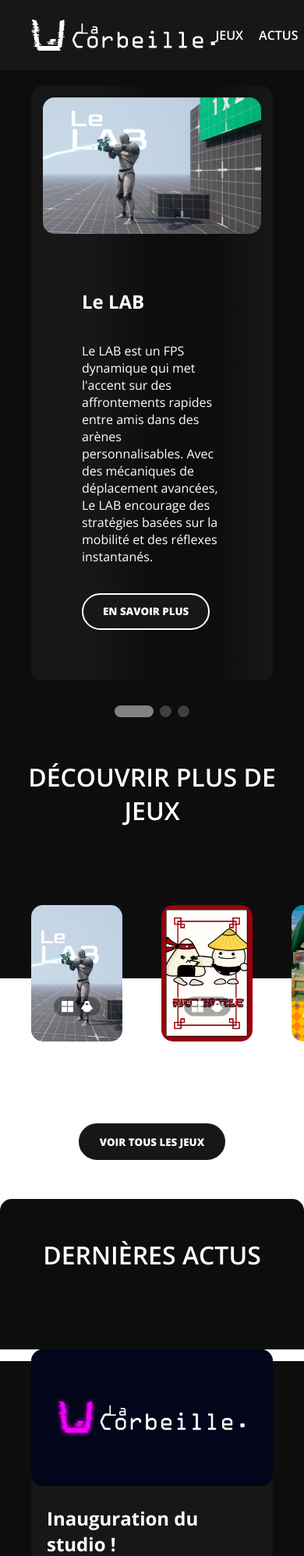
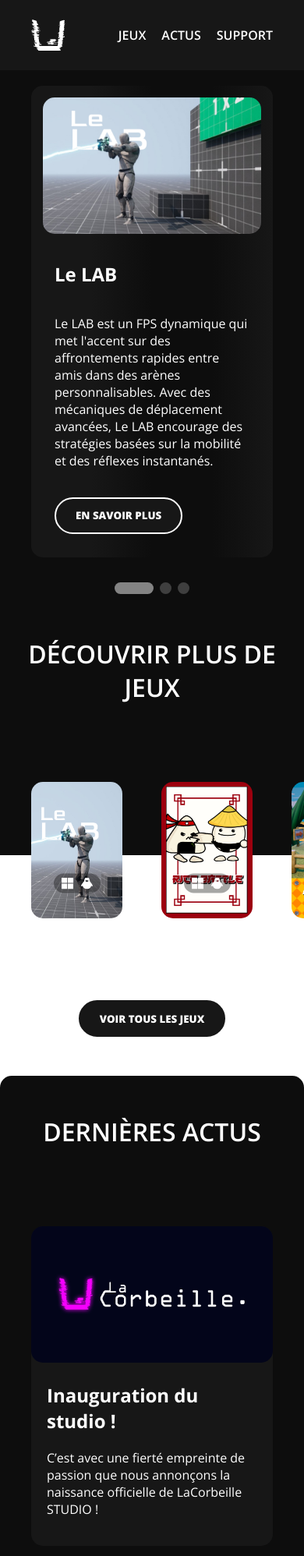
Before and after one commit to LaCorbeille/lacorbeille.studio, a PHP site: page / in a window 390 px wide; the page is wider, and only the part inside the window is pictured. Shown: the top 1996 px of that part at 78% size. Run offline with PHP 8.4, Linux system fonts and the light colour scheme; grey boxes labelled with a size stand in for pictures from a placeholder-image service; some libraries are stand-ins or nearby versions; some web fonts are replaced.

Commit message:
:bug: Update logo handling and improve game cards functionality for better responsiveness

```diff
--- a/css/index.css
+++ b/css/index.css
@@ -9,6 +9,14 @@ header {
 
 header img {
     height: 40px;
+}
+
+header img#logoSmall {
+    display: none;
+}
+
+header img#logoFull {
+    display: block;
 }
 
 header nav {
@@ -89,10 +97,6 @@ section:nth-of-type(1) .slide>div>button:hover {
 section:nth-of-type(1) .slide>img {
     border-radius: 15px;
     object-fit: cover;
-    /* height: 500px;
-    width: 800px;
-    width: 42vw;
-    height: 26.25vw; */
     width: calc(800 * 0.05vw);
     height: calc(500 * 0.05vw);
 }
@@ -135,7 +139,6 @@ section:nth-of-type(2)>h1 {
 }
 
 section:nth-of-type(2)>div {
-    /* display: flex; */
     justify-content: space-between;
     padding: 0 calc(var(--main-side-padding) * 4);
     display: grid;
@@ -153,7 +156,7 @@ section:nth-of-type(2)>div div#whiteBackground {
     top: 330px;
     left: 0;
     width: 100%;
-    height: 80%;
+    height: 75%;
     background-color: white;
 }
 
--- a/css/responsive/index.css
+++ b/css/responsive/index.css
@@ -91,3 +91,22 @@
         align-items: center;
     }
 }
+
+
+
+@media (max-width: 600px) {
+
+    /* Header */
+    header img#logoSmall {
+        display: block;
+    }
+
+    header img#logoFull {
+        display: none;
+    }
+
+    /* Section 1 */
+    section:nth-of-type(1) .slide>div {
+        padding: 15px;
+    }
+}
--- a/index.html
+++ b/index.html
@@ -56,7 +56,8 @@
 <body>
     <header>
         <h1 style="display:none">LaCorbeille STUDIO</h1>
-        <img src="assets/img/branding/LogoFullWhite.svg" alt="LaCorbeille STUDIO - LogoFull" class="logo">
+        <img src="assets/img/branding/LogoFullWhite.svg" alt="LaCorbeille STUDIO - LogoFull" id="logoFull">
+        <img src="assets/img/branding/LogoSmallWhite.svg" alt="LaCorbeille STUDIO - LogoSmall" id="logoSmall">
         <nav>
             <ul>
                 <li><a href="#games-section">Jeux</a></li>
@@ -158,7 +159,7 @@
                     </div>
                 </div>
             </div>
-            <button onclick="hideMoreGames()">Réduire les jeux</button>
+            <button onclick="hideMoreGames(true)">Réduire les jeux</button>
         </section>
         <section id="news-section">
             <h1>Dernières actus</h1>
--- a/js/gamecards.js
+++ b/js/gamecards.js
@@ -7,20 +7,22 @@ function showMoreGames() {
             card.style.display = 'block';
         });
         document.querySelector('button[onclick="showMoreGames()"]').outerHTML =
-            '<button onclick="hideMoreGames()">Réduire les jeux</button>';
+            '<button onclick="hideMoreGames(true)">Réduire les jeux</button>';
         window.location.href = '#games-section';
     }
 }
 
-function hideMoreGames() {
+function hideMoreGames(shouldScroll = false) {
     if (gameCards.length > 0) {
         gameCards.forEach((card, index) => {
             if (index >= 4) {
                 card.style.display = 'none';
             }
         });
-        document.querySelector('button[onclick="hideMoreGames()"]').outerHTML =
+        document.querySelector('button[onclick="hideMoreGames(true)"]').outerHTML =
             '<button onclick="showMoreGames()">Voir tous les jeux</button>';
-        window.location.href = '#games-section';
+        if (shouldScroll) {
+            window.location.href = '#games-section';
+        }
     }
 }
```
